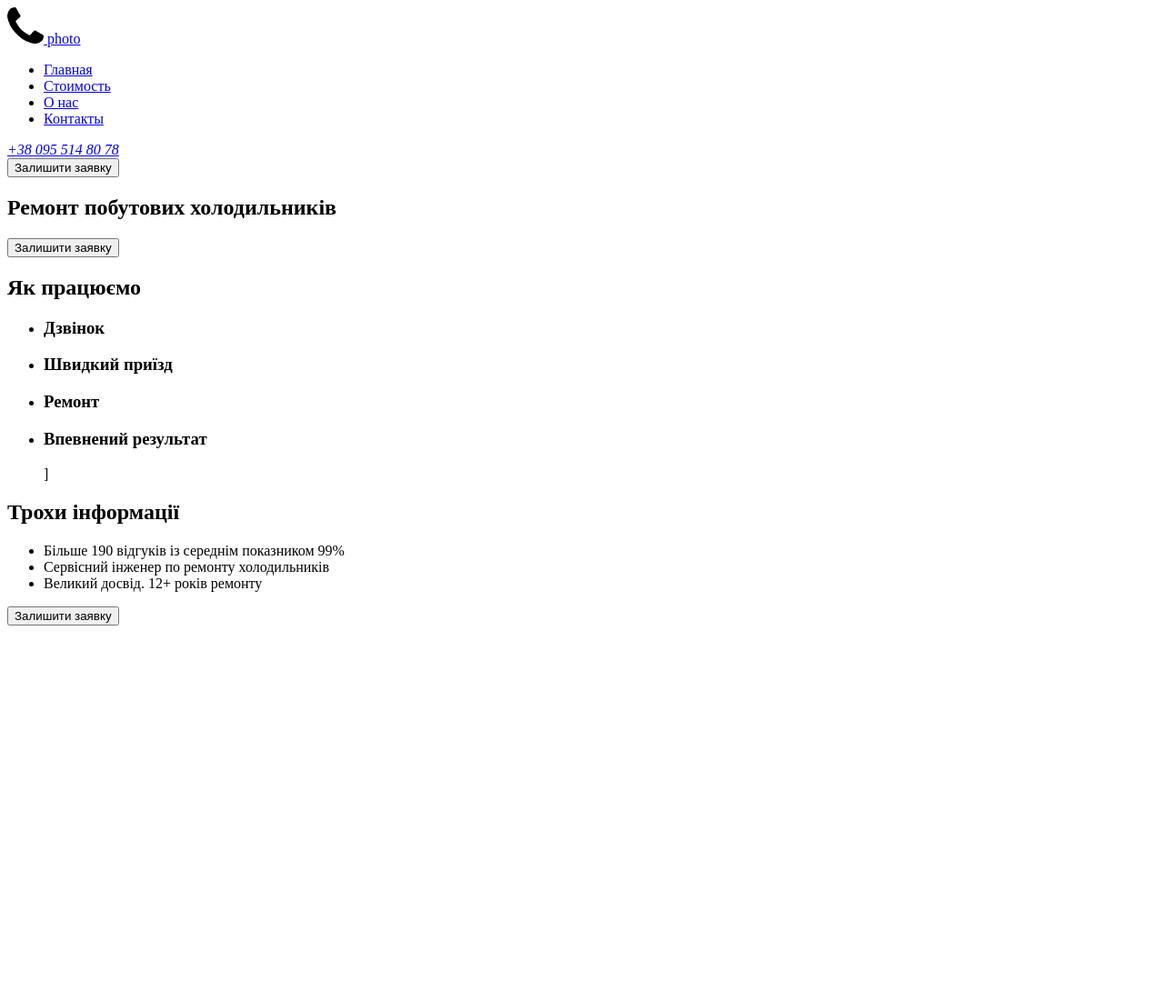
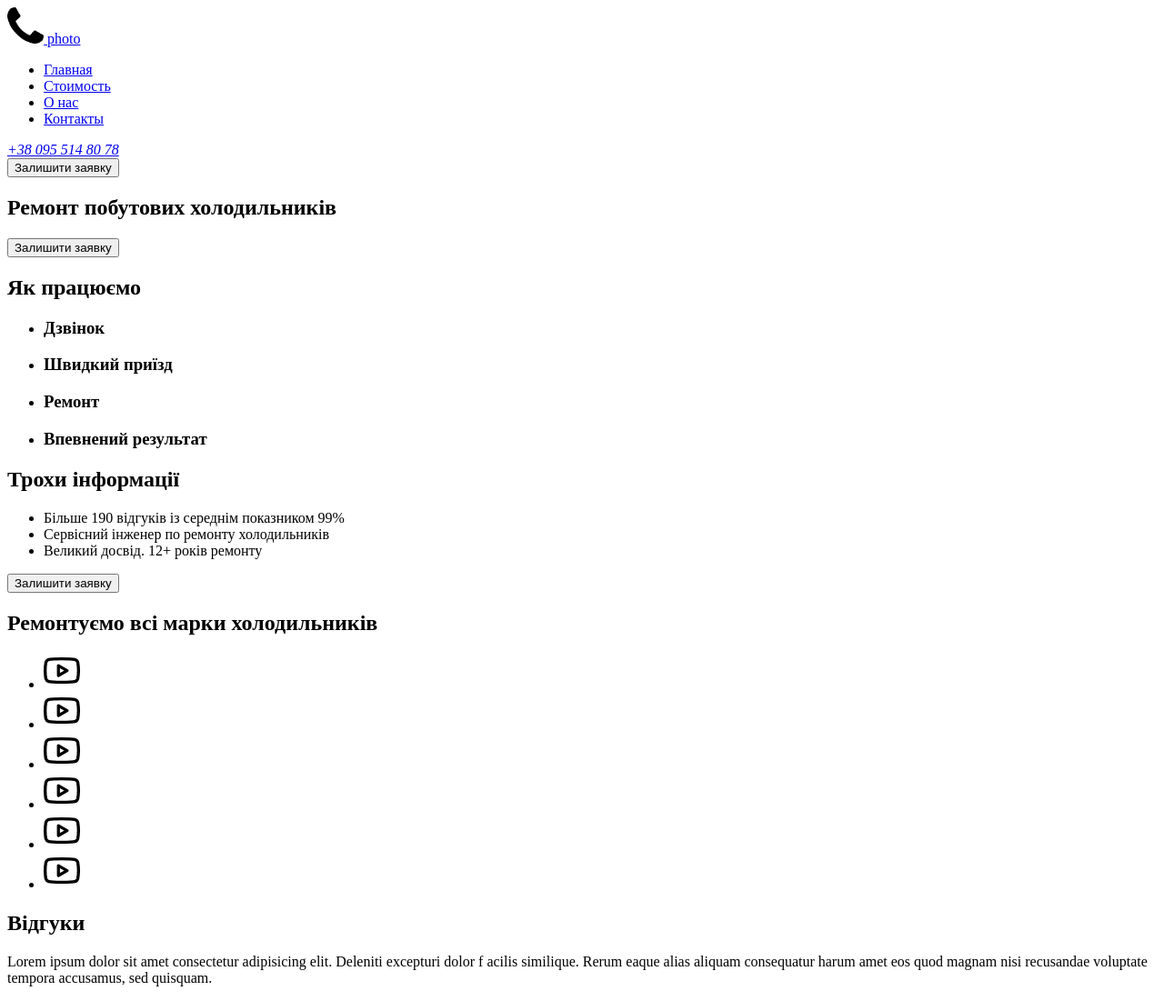
Before and after one commit to VadimBrikulya/fridge_landing, a plain HTML site: page index.html in a window 1280 px wide. Shown: the whole page at 91% size. Before the commit the page ends 800 px from the top, so only its background shows below. Drawn offline with Linux system fonts and the light colour scheme.

Commit message:
Update index.html

```diff
--- a/index.html
+++ b/index.html
@@ -83,7 +83,7 @@
                     <li>
                         <h3>
                             Впевнений результат
-                        </h3>]
+                        </h3>
 
                     </li>
 
@@ -117,9 +117,25 @@
             </section>
 
             <section>
+                <h2>Ремонтуємо всі марки холодильників</h2>
+                    <ul>
+                        <li><img src="./image/youtube.svg" alt="" width="40"></li>
+                        <li><img src="./image/youtube.svg" alt="" width="40"></li>
+                        <li><img src="./image/youtube.svg" alt="" width="40"></li>
+                        <li><img src="./image/youtube.svg" alt="" width="40"></li>
+                        <li><img src="./image/youtube.svg" alt="" width="40"></li>
+                        <li><img src="./image/youtube.svg" alt="" width="40"></li>
+                    </ul>
+            </section>
+            <section>
 
+                <h2>Відгуки</h2>
+                <p>Lorem ipsum dolor sit amet
+                    consectetur adipisicing elit. Deleniti excepturi dolor f
+                    acilis similique. Rerum eaque alias aliquam consequatur
+                    harum amet eos quod magnam nisi recusandae voluptate tempora
+                    accusamus, sed quisquam.</p>
             </section>
-
 
     </main>
     <footer>
```
